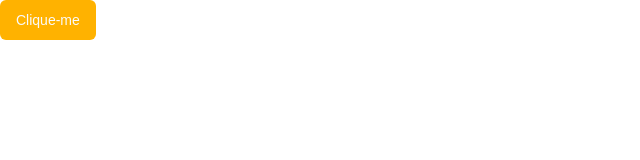
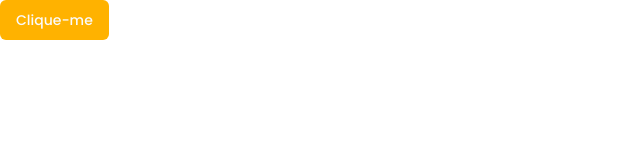
Before and after one commit to jrmaia94/mequidonaldis, a Next.js app: page /products in a window 1280 px wide. Shown: the top 160 px of the page, without its empty margins (0-640 px from the left). Built offline with nearby package versions, Linux system fonts and the light colour scheme.

Commit message:
chore: update fonts

```diff
--- a/src/app/layout.tsx
+++ b/src/app/layout.tsx
@@ -1,14 +1,9 @@
 import type { Metadata } from "next";
-import { Geist, Geist_Mono } from "next/font/google";
+import { Poppins } from "next/font/google";
 import "./globals.css";
 
-const geistSans = Geist({
-  variable: "--font-geist-sans",
-  subsets: ["latin"],
-});
-
-const geistMono = Geist_Mono({
-  variable: "--font-geist-mono",
+const poppins = Poppins({
+  weight: ["100", "200", "300", "400", "500", "600", "700", "800", "900"],
   subsets: ["latin"],
 });
 
@@ -24,11 +19,7 @@
 }>) {
   return (
     <html lang="pt-br">
-      <body
-        className={`${geistSans.variable} ${geistMono.variable} antialiased`}
-      >
-        {children}
-      </body>
+      <body className={`${poppins.className} antialiased`}>{children}</body>
     </html>
   );
 }
```
